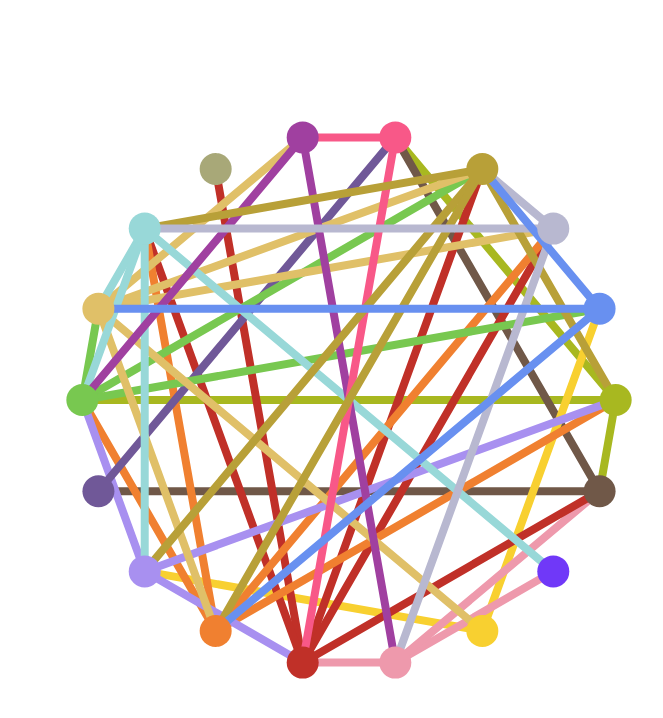
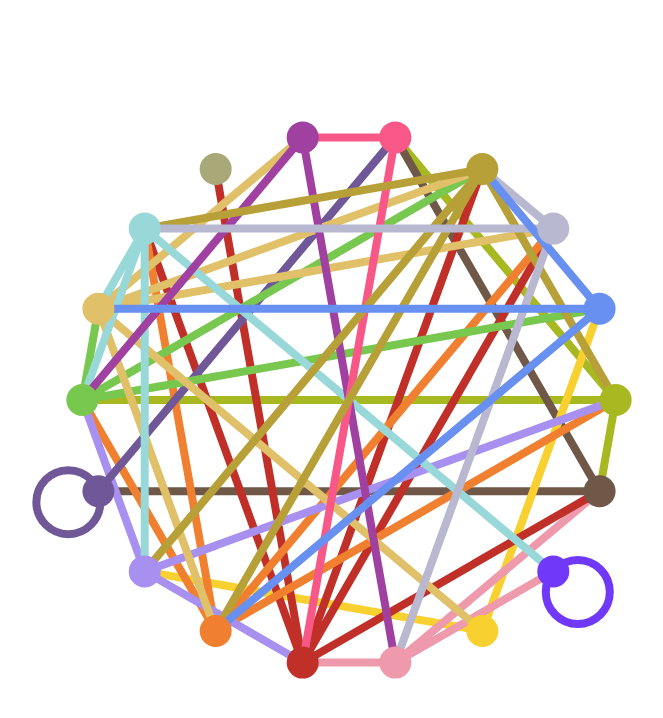
Before and after one commit to joshwashywash/poketypes, a Svelte app: page / in a window 1280 px wide. Shown: the top 718 px of the page, without its empty margins (291-954 px from the left). Built offline with nearby package versions, Linux system fonts and the light colour scheme.

Commit message:
add super effective against self

```diff
--- a/src/App.svelte
+++ b/src/App.svelte
@@ -43,12 +43,19 @@
 <main class="flex max-h-screen">
 	<svg viewBox={`0 0 ${width} ${height}`}>
 		<g stroke-linecap="round">
-			{#each [...map.entries()] as [from, { twiceEffectiveAgainst }]}
+			{#each [...map.entries()] as [from, { twiceEffectiveAgainst }], i}
 				{@const { x: x1, y: y1 } = offset(positions.get(from))}
 				{#each twiceEffectiveAgainst as to}
 					{@const { x: x2, y: y2 } = offset(positions.get(to))}
 					{@const stroke = map.get(from).color ?? 'white'}
-					<line {stroke} {x1} {y1} {x2} {y2} />
+					{#if from === to}
+						{@const x = (radius + 4) * Math.cos(i * angle)}
+						{@const y = (radius + 4) * Math.sin(i * angle)}
+						{@const { x: cx, y: cy } = offset({ x, y })}
+						<circle {stroke} fill="none" {cx} {cy} r={4} />
+					{:else}
+						<line {stroke} {x1} {y1} {x2} {y2} />
+					{/if}
 				{/each}
 			{/each}
 		</g>
```
